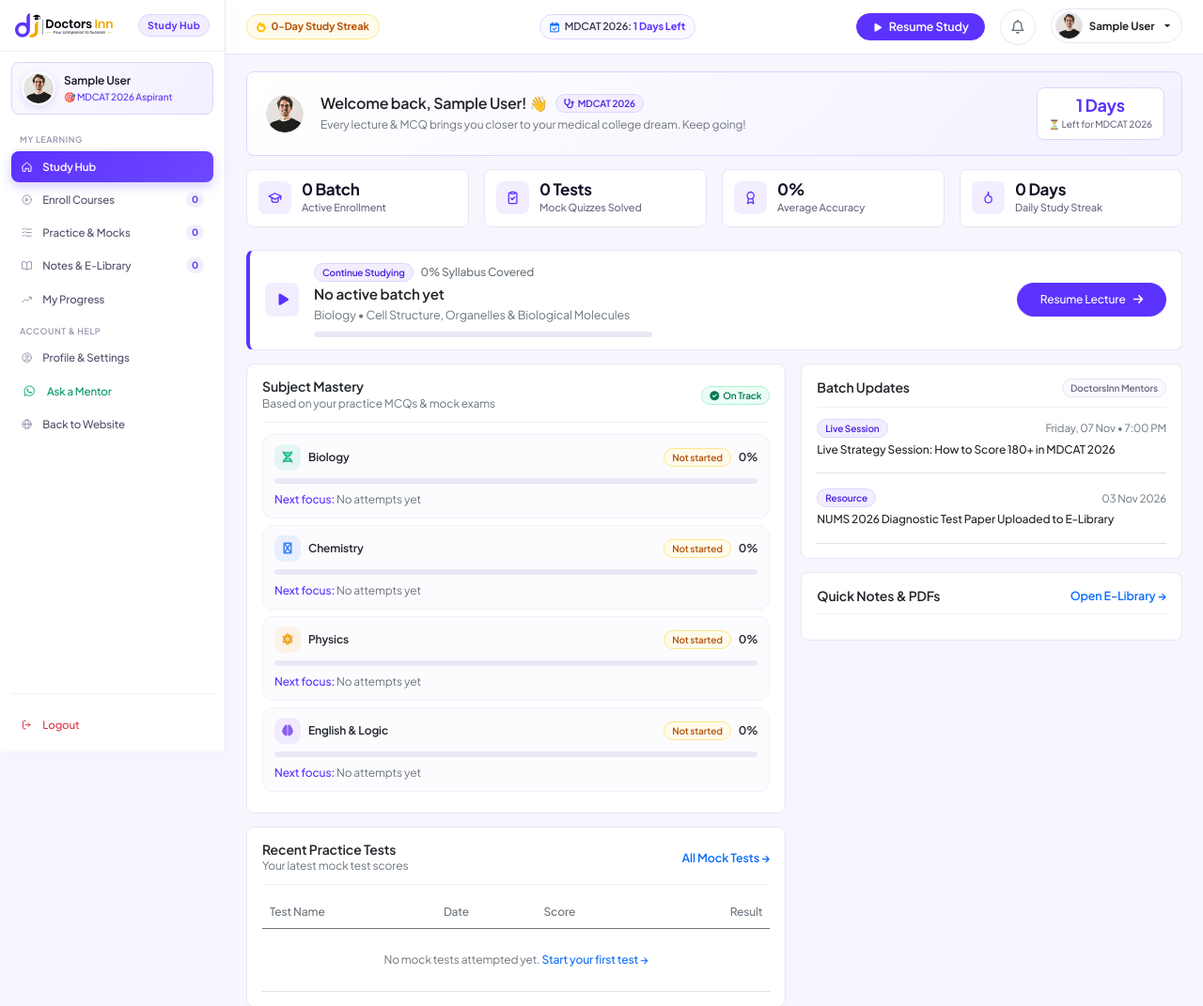
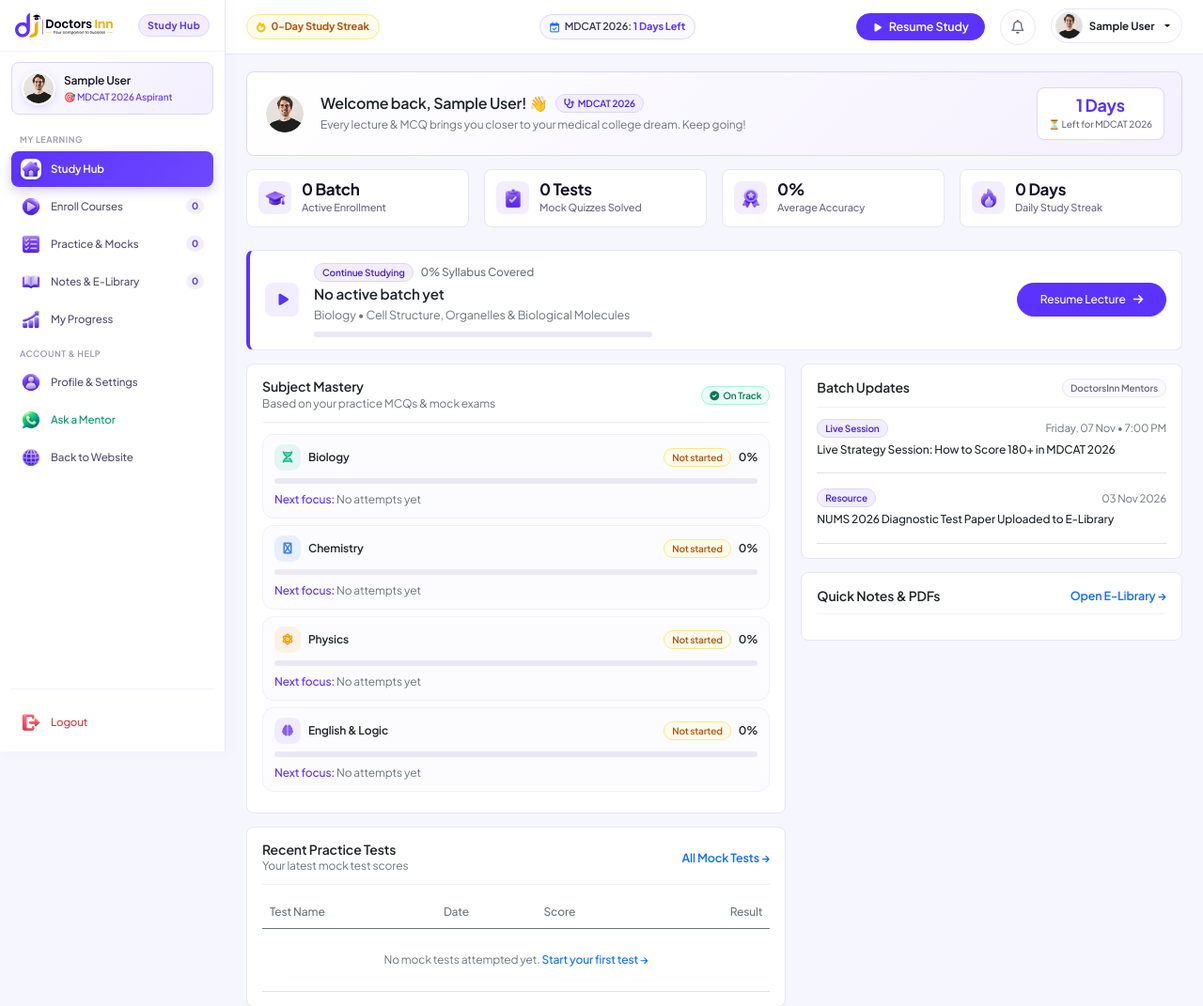
Before and after one commit to MuhammadAhmadAk/DoctorsInn, a Laravel app: page /student/dashboard in a window 1280 px wide. Shown: the top 1071 px of the page at 94% size. Run offline with Laravel 10, Linux system fonts and the light colour scheme; the visitor is signed in with stand-in values (Sample User, id 1); data that the repository does not hold is empty.

Commit message:
feat(student): replace outline SVGs with glossy 3D PNG icon set
Generates a consistent 12-icon sheet (plus a matching WhatsApp bubble)
in brand purple soft-3D style, crops each icon to a 128px transparent
PNG, and wires them into the sidebar nav and dashboard KPI tiles. Active
sidebar item now shows a white chip behind its icon so the purple art
stays readable on the gradient. Retires the x-student.icon component.

```diff
--- a/public/student/css/student-portal.css
+++ b/public/student/css/student-portal.css
@@ -192,30 +192,27 @@ body {
     border-radius: 8px;
     transition: all 0.18s ease;
 }
-.student-sidebar .sidebar-link i {
+.nav-ic-wrap {
+    width: 22px;
+    height: 22px;
+    display: inline-flex;
+    align-items: center;
+    justify-content: center;
+    border-radius: 7px;
+    flex-shrink: 0;
+    transition: background-color 0.18s ease, box-shadow 0.18s ease, transform 0.18s ease;
+}
+.nav-ic {
+    display: block;
     width: 20px;
-    font-size: 15px;
-    text-align: center;
-    color: var(--std-text-faint);
-    transition: color 0.18s ease, transform 0.18s ease;
-}
-.di-ic {
-    display: block;
-    width: 1.15em;
-    height: 1.15em;
-    flex-shrink: 0;
-}
-.student-sidebar .sidebar-link .di-ic {
-    color: var(--std-text-faint);
-    transition: color 0.18s ease, transform 0.18s ease;
+    height: 20px;
+    object-fit: contain;
 }
 .student-sidebar .sidebar-link:hover {
     color: var(--std-primary);
     background: var(--std-surface-soft);
 }
-.student-sidebar .sidebar-link:hover i,
-.student-sidebar .sidebar-link:hover .di-ic {
-    color: var(--std-primary);
+.student-sidebar .sidebar-link:hover .nav-ic-wrap {
     transform: translateX(1px);
 }
 .student-sidebar .sidebar-link.active {
@@ -224,9 +221,9 @@ body {
     font-weight: 700;
     box-shadow: 0 4px 12px rgba(92, 50, 255, 0.25);
 }
-.student-sidebar .sidebar-link.active i,
-.student-sidebar .sidebar-link.active .di-ic {
-    color: #FFFFFF;
+.student-sidebar .sidebar-link.active .nav-ic-wrap {
+    background: #FFFFFF;
+    box-shadow: 0 1px 3px rgba(5, 3, 16, 0.2);
 }
 .student-sidebar .badge-counter {
     margin-left: auto;
@@ -388,6 +385,12 @@ body {
     flex-shrink: 0;
     background: var(--std-primary-light);
     color: var(--std-primary);
+}
+.std-kpi-icon .kpi-ic {
+    display: block;
+    width: 22px;
+    height: 22px;
+    object-fit: contain;
 }
 .std-kpi-val {
     font-size: 19px;
@@ -579,10 +582,6 @@ body {
 }
 .student-sidebar .sidebar-link.active {
     font-weight: 600;
-}
-.student-sidebar .sidebar-link i {
-    width: 18px;
-    font-size: 13px;
 }
 .student-sidebar .badge-counter {
     font-size: 10px;
--- a/resources/views/student/dashboard.blade.php
+++ b/resources/views/student/dashboard.blade.php
@@ -205,7 +205,7 @@
         <div class="col-xl-3 col-sm-6">
             <div class="std-kpi">
                 <div class="std-kpi-icon">
-                    <x-student.icon name="cap" />
+                    <img src="{{ asset('student/img/icons/cap.png') }}" class="kpi-ic" alt="" width="22" height="22">
                 </div>
                 <div>
                     <div class="std-kpi-val">{{ $stats['enrolled_batches'] }} Batch</div>
@@ -217,7 +217,7 @@
         <div class="col-xl-3 col-sm-6">
             <div class="std-kpi">
                 <div class="std-kpi-icon">
-                    <x-student.icon name="clipboard-check" />
+                    <img src="{{ asset('student/img/icons/clipboard-check.png') }}" class="kpi-ic" alt="" width="22" height="22">
                 </div>
                 <div>
                     <div class="std-kpi-val">{{ $stats['tests_completed'] }} Tests</div>
@@ -229,7 +229,7 @@
         <div class="col-xl-3 col-sm-6">
             <div class="std-kpi">
                 <div class="std-kpi-icon">
-                    <x-student.icon name="award" />
+                    <img src="{{ asset('student/img/icons/award.png') }}" class="kpi-ic" alt="" width="22" height="22">
                 </div>
                 <div>
                     <div class="std-kpi-val">{{ $stats['avg_score'] }}%</div>
@@ -241,7 +241,7 @@
         <div class="col-xl-3 col-sm-6">
             <div class="std-kpi">
                 <div class="std-kpi-icon">
-                    <x-student.icon name="fire" />
+                    <img src="{{ asset('student/img/icons/fire.png') }}" class="kpi-ic" alt="" width="22" height="22">
                 </div>
                 <div>
                     <div class="std-kpi-val">{{ $stats['study_streak_days'] }} Days</div>
--- a/resources/views/student/layouts/sidebar.blade.php
+++ b/resources/views/student/layouts/sidebar.blade.php
@@ -32,14 +32,14 @@
 
         <li>
             <a href="{{ route('student.dashboard') }}" class="sidebar-link {{ request()->routeIs('student.dashboard') ? 'active' : '' }}">
-                <x-student.icon name="home" />
+                <span class="nav-ic-wrap"><img src="{{ asset('student/img/icons/home.png') }}" class="nav-ic" alt="" width="20" height="20"></span>
                 <span>Study Hub</span>
             </a>
         </li>
 
         <li>
             <a href="{{ route('student.courses') }}" class="sidebar-link {{ request()->routeIs('student.courses*') || request()->routeIs('student.classroom*') ? 'active' : '' }}">
-                <x-student.icon name="courses" />
+                <span class="nav-ic-wrap"><img src="{{ asset('student/img/icons/courses.png') }}" class="nav-ic" alt="" width="20" height="20"></span>
                 <span>Enroll Courses</span>
                 <span class="badge-counter">{{ $coursesCount }}</span>
             </a>
@@ -47,7 +47,7 @@
 
         <li>
             <a href="{{ route('student.tests') }}" class="sidebar-link {{ request()->routeIs('student.tests*') ? 'active' : '' }}">
-                <x-student.icon name="mocks" />
+                <span class="nav-ic-wrap"><img src="{{ asset('student/img/icons/mocks.png') }}" class="nav-ic" alt="" width="20" height="20"></span>
                 <span>Practice &amp; Mocks</span>
                 <span class="badge-counter">{{ $testsCount }}</span>
             </a>
@@ -55,7 +55,7 @@
 
         <li>
             <a href="{{ route('student.elibrary') }}" class="sidebar-link {{ request()->routeIs('student.elibrary*') ? 'active' : '' }}">
-                <x-student.icon name="library" />
+                <span class="nav-ic-wrap"><img src="{{ asset('student/img/icons/library.png') }}" class="nav-ic" alt="" width="20" height="20"></span>
                 <span>Notes &amp; E-Library</span>
                 <span class="badge-counter">{{ $libraryCount }}</span>
             </a>
@@ -63,7 +63,7 @@
 
         <li>
             <a href="{{ route('student.analytics') }}" class="sidebar-link {{ request()->routeIs('student.analytics*') ? 'active' : '' }}">
-                <x-student.icon name="progress" />
+                <span class="nav-ic-wrap"><img src="{{ asset('student/img/icons/progress.png') }}" class="nav-ic" alt="" width="20" height="20"></span>
                 <span>My Progress</span>
             </a>
         </li>
@@ -72,28 +72,28 @@
 
         <li>
             <a href="{{ route('student.settings') }}" class="sidebar-link {{ request()->routeIs('student.settings*') ? 'active' : '' }}">
-                <x-student.icon name="profile" />
+                <span class="nav-ic-wrap"><img src="{{ asset('student/img/icons/profile.png') }}" class="nav-ic" alt="" width="20" height="20"></span>
                 <span>Profile &amp; Settings</span>
             </a>
         </li>
 
         <li>
             <a href="https://wa.me/923001234567?text=Hello%20DoctorsInn%2C%20I%20am%20a%20student%20and%20need%20academic%20assistance." target="_blank" class="sidebar-link" style="color: #059669;">
-                <i class="fa-brands fa-whatsapp" style="color: #10B981;"></i>
+                <span class="nav-ic-wrap"><img src="{{ asset('student/img/icons/whatsapp.png') }}" class="nav-ic" alt="" width="20" height="20"></span>
                 <span>Ask a Mentor</span>
             </a>
         </li>
 
         <li>
             <a href="{{ route('home') }}" class="sidebar-link">
-                <x-student.icon name="globe" />
+                <span class="nav-ic-wrap"><img src="{{ asset('student/img/icons/globe.png') }}" class="nav-ic" alt="" width="20" height="20"></span>
                 <span>Back to Website</span>
             </a>
         </li>
 
         <li class="mt-auto pt-3" style="border-top: 1px solid var(--std-border-subtle);">
             <a href="{{ route('logout') }}" class="sidebar-link text-danger">
-                <x-student.icon name="logout" class="text-danger" />
+                <span class="nav-ic-wrap"><img src="{{ asset('student/img/icons/logout.png') }}" class="nav-ic" alt="" width="20" height="20"></span>
                 <span>Logout</span>
             </a>
         </li>
```
Also changed, not shown: public/student/img/icons/award.png (added), public/student/img/icons/cap.png (added), public/student/img/icons/clipboard-check.png (added), public/student/img/icons/courses.png (added), public/student/img/icons/fire.png (added), public/student/img/icons/globe.png (added), public/student/img/icons/home.png (added), public/student/img/icons/library.png (added), public/student/img/icons/logout.png (added), public/student/img/icons/mocks.png (added), public/student/img/icons/profile.png (added), public/student/img/icons/progress.png (added), public/student/img/icons/whatsapp.png (added).
